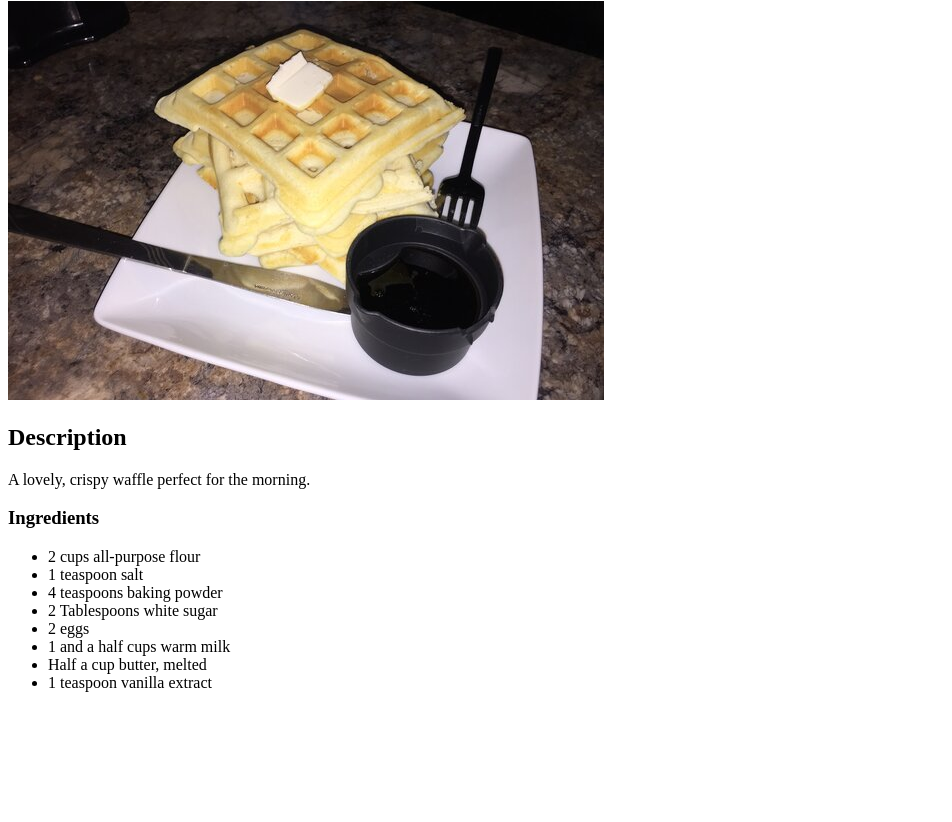
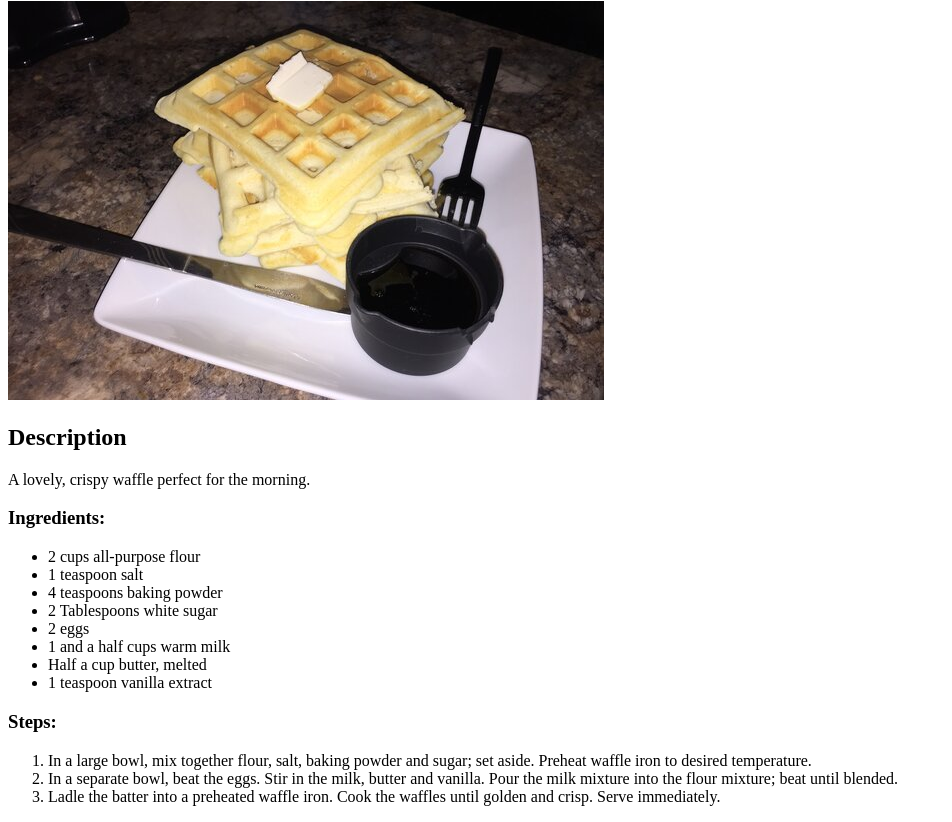
Before and after one commit to Squok94/odin-recipes, a website: page recipes/classic-waffles.html in a window 1280 px wide. Shown: the part 79-901 px from the top of the page, without its empty margins (0-952 px from the left). Before the commit the page ends 800 px from the top, so only its background shows below. Drawn offline with Linux system fonts and the light colour scheme.

Commit message:
Added steps list to Classic Waffles. Classic Waffles page is finished

```diff
--- a/recipes/classic-waffles.html
+++ b/recipes/classic-waffles.html
@@ -12,7 +12,7 @@
         <h2>Description</h2>
             <p>A lovely, crispy waffle perfect for the morning.</p>
 
-        <h3>Ingredients</h3>
+        <h3>Ingredients:</h3>
             <ul>
                 <li>2 cups all-purpose flour</li>
                 <li>1 teaspoon salt</li>
@@ -23,5 +23,12 @@
                 <li>Half a cup butter, melted</li>
                 <li>1 teaspoon vanilla extract</li>
             </ul>
+
+        <h3>Steps:</h3>
+            <ol>
+                <li>In a large bowl, mix together flour, salt, baking powder and sugar; set aside. Preheat waffle iron to desired temperature.</li>
+                <li>In a separate bowl, beat the eggs. Stir in the milk, butter and vanilla. Pour the milk mixture into the flour mixture; beat until blended.</li>
+                <li>Ladle the batter into a preheated waffle iron. Cook the waffles until golden and crisp. Serve immediately.</li>
+            </ol>
     </body>
 </html>
```
